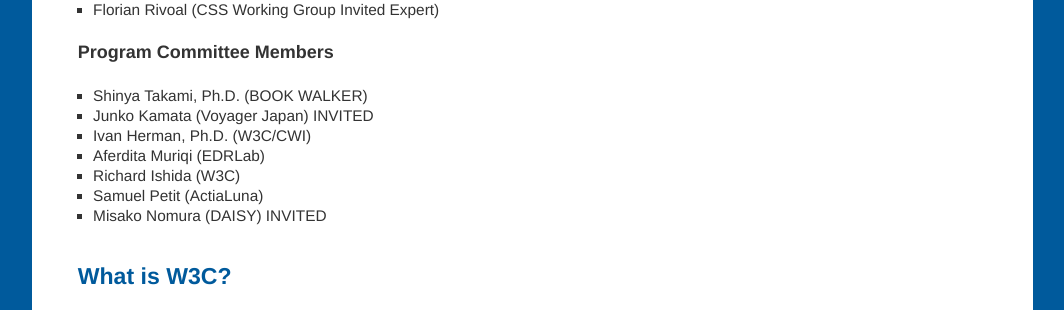
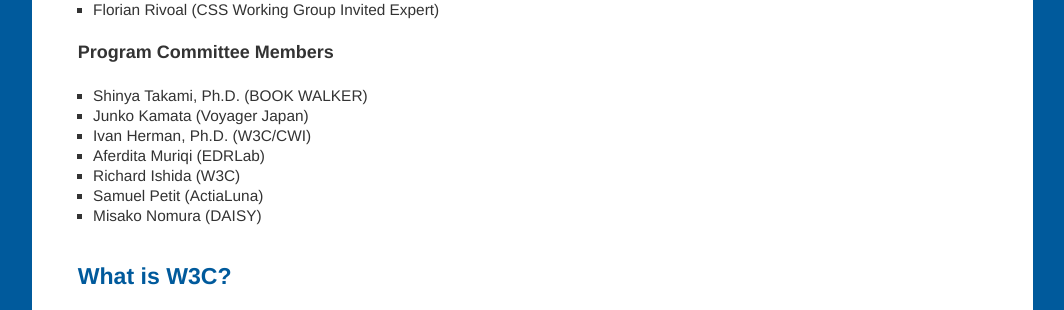
Before and after one commit to w3c/tokyo18-workshop, a Jekyll site: the page built from cfp.md, in a window 1280 px wide and 900 px high, scrolled down 2732 px. Shown: the part 213-523 px from the top of the window, without its empty margins (108-1172 px from the left). Built offline with Jekyll 4.4.1, drawn with Linux system fonts in a browser that asks for light colours; our own code applies the rules of GitHub Pages for plain Markdown files.

Commit message:
Nomura and Kamata have accepted to be on the PC

```diff
--- a/cfp.md
+++ b/cfp.md
@@ -105,12 +105,12 @@ Venue details
 {: .no_toc}
 
 * Shinya Takami, Ph.D. (BOOK WALKER)
-* Junko Kamata (Voyager Japan) INVITED
+* Junko Kamata (Voyager Japan)
 * Ivan Herman, Ph.D.  (W3C/CWI)
 * Aferdita Muriqi (EDRLab)
 * Richard Ishida (W3C)
 * Samuel Petit (ActiaLuna)
-* Misako Nomura (DAISY) INVITED
+* Misako Nomura (DAISY)
 
 ## What is W3C?
 
```
